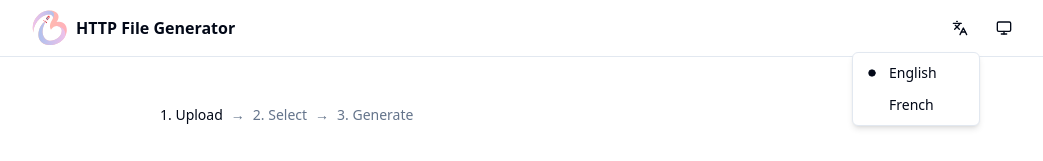
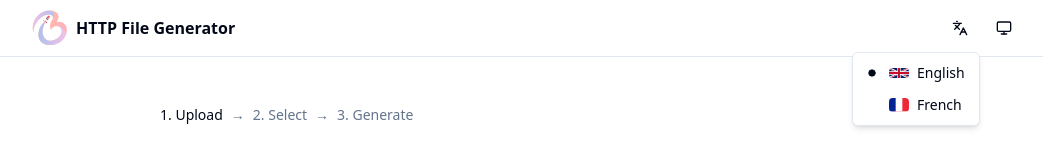
Before and after one commit to Blouppy/http-file-generator, a Next.js app: page /upload in a window 1280 px wide. Both pictures are taken after a click on the button "Toggle language". Shown: the top 161 px of the page, without its empty margins (112-1155 px from the left). Built offline with nearby package versions, Linux system fonts and the light colour scheme.

Commit message:
feat: add SVG flag icons to language toggle dropdown
Agent-Logs-Url: https://github.com/Blouppy/http-file-generator/sessions/c7ed17e0-7a8d-40a6-93d6-32ddcb4e08f7

Co-authored-by: jboinembalome <70820612+jboinembalome@users.noreply.github.com>

```diff
--- a/src/components/language-toggle.tsx
+++ b/src/components/language-toggle.tsx
@@ -12,6 +12,32 @@ import {
   DropdownMenuTrigger,
 } from "@/components/ui/dropdown-menu"
 
+function FlagGB({ className }: { className?: string }) {
+  return (
+    <svg xmlns="http://www.w3.org/2000/svg" viewBox="0 0 60 30" className={className} aria-hidden="true">
+      <clipPath id="gb-s"><path d="M0,0 v30 h60 v-30 z"/></clipPath>
+      <clipPath id="gb-t"><path d="M30,15 h30 v15 z v15 h-30 z h-30 v-15 z v-15 h30 z"/></clipPath>
+      <g clipPath="url(#gb-s)">
+        <path d="M0,0 v30 h60 v-30 z" fill="#012169"/>
+        <path d="M0,0 L60,30 M60,0 L0,30" stroke="#fff" strokeWidth="6"/>
+        <path d="M0,0 L60,30 M60,0 L0,30" clipPath="url(#gb-t)" stroke="#C8102E" strokeWidth="4"/>
+        <path d="M30,0 v30 M0,15 h60" stroke="#fff" strokeWidth="10"/>
+        <path d="M30,0 v30 M0,15 h60" stroke="#C8102E" strokeWidth="6"/>
+      </g>
+    </svg>
+  )
+}
+
+function FlagFR({ className }: { className?: string }) {
+  return (
+    <svg xmlns="http://www.w3.org/2000/svg" viewBox="0 0 3 2" className={className} aria-hidden="true">
+      <rect width="3" height="2" fill="#ED2939"/>
+      <rect width="2" height="2" fill="#fff"/>
+      <rect width="1" height="2" fill="#002395"/>
+    </svg>
+  )
+}
+
 export function LanguageToggle() {
   const { language, setLanguage, t } = useLanguage()
 
@@ -25,10 +51,12 @@ export function LanguageToggle() {
       </DropdownMenuTrigger>
       <DropdownMenuContent align="end">
         <DropdownMenuRadioGroup value={language} onValueChange={(v) => setLanguage(v as Language)}>
-          <DropdownMenuRadioItem value="en">
+          <DropdownMenuRadioItem value="en" className="gap-2">
+            <FlagGB className="w-5 h-auto rounded-sm" />
             {t.languageEnglish}
           </DropdownMenuRadioItem>
-          <DropdownMenuRadioItem value="fr">
+          <DropdownMenuRadioItem value="fr" className="gap-2">
+            <FlagFR className="w-5 h-auto rounded-sm" />
             {t.languageFrench}
           </DropdownMenuRadioItem>
         </DropdownMenuRadioGroup>
```
